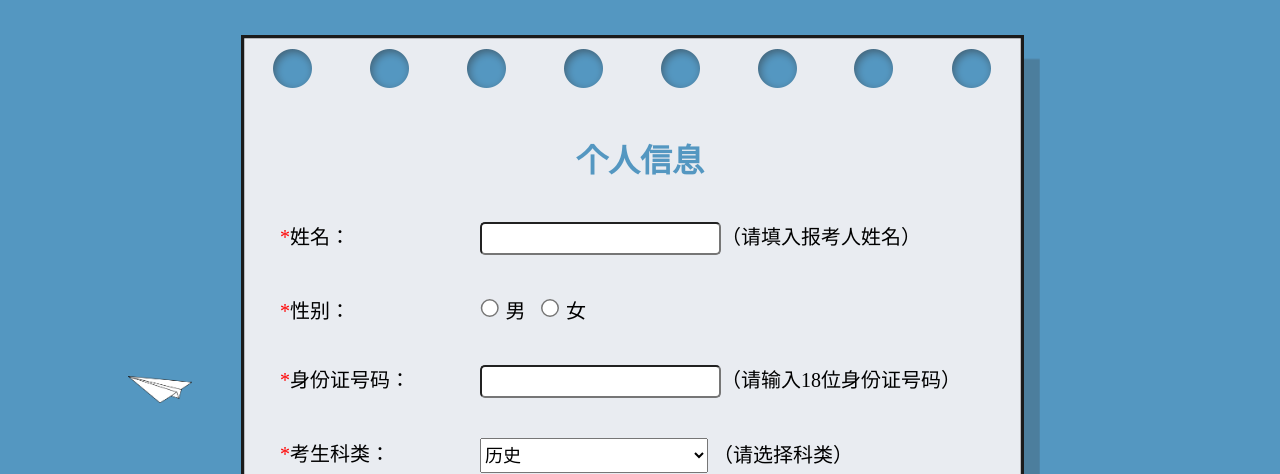
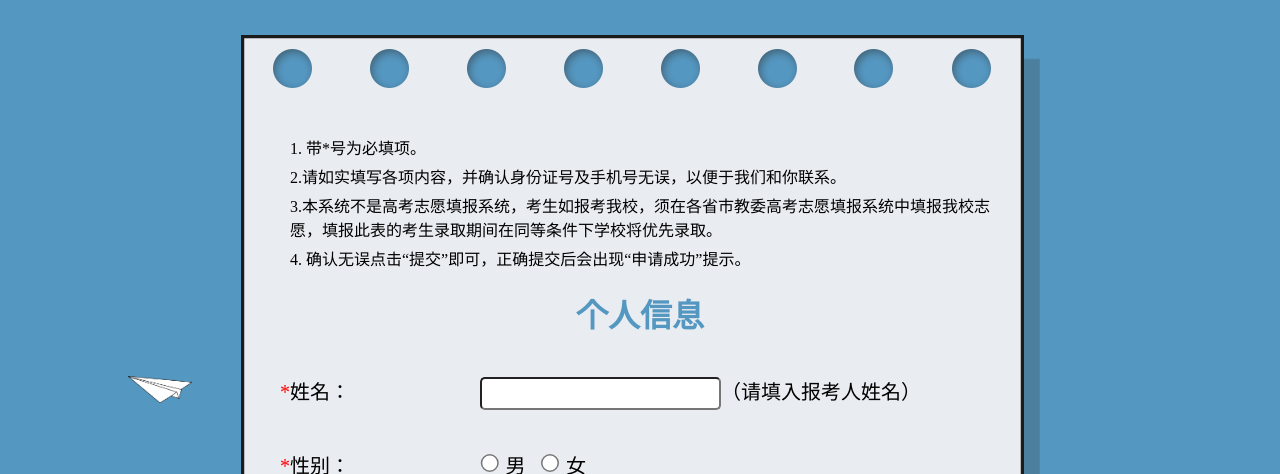
Before and after one commit to ZimTang/xinsheng, a plain HTML site: page askfor.html in a window 1280 px wide. Shown: the part 721-1195 px from the top of the page. Drawn offline with Linux system fonts and the light colour scheme.

Commit message:
feat: 加入说明

```diff
--- a/askfor.css
+++ b/askfor.css
@@ -174,3 +174,14 @@ input[type="radio"] {
   margin-left: 20px;
   font-size: 14px;
 }
+
+.desc{
+  list-style: none;
+  width: 700px;
+  margin: 0 auto;
+  margin-bottom: 20px;
+}
+
+.desc li {
+  margin-bottom: 5px;
+}
--- a/askfor.html
+++ b/askfor.html
@@ -13,6 +13,7 @@
       <div class="logo">
         <img src="./images/工程学院LOGO-透明.png" alt="" />
       </div>
+      <p class="banner-title">助学·筑梦·铸人</p>
     </div>
     <div class="container">
       <div class="fly1"><img src="./images/fly.png" alt="" /></div>
@@ -24,9 +25,21 @@
         <a href="./index.html" class="btn-right">返回首页</a>
       </div>
       <div class="info">
-        <h1 class="title">
-          个人信息
-        </h1>
+        <ul class="desc">
+          <li>
+            1. 带*号为必填项。
+          </li>
+          <li>
+            2.请如实填写各项内容，并确认身份证号及手机号无误，以便于我们和你联系。
+          </li>
+          <li>
+            3.本系统不是高考志愿填报系统，考生如报考我校，须在各省市教委高考志愿填报系统中填报我校志愿，填报此表的考生录取期间在同等条件下学校将优先录取。
+          </li>
+          <li>
+          4. 确认无误点击“提交”即可，正确提交后会出现“申请成功”提示。
+          </li>
+        </ul>
+        <h1 class="title">个人信息</h1>
         <form action="">
           <div class="form-item">
             <label for="name"><span class="red">*</span>姓名：</label>
```
